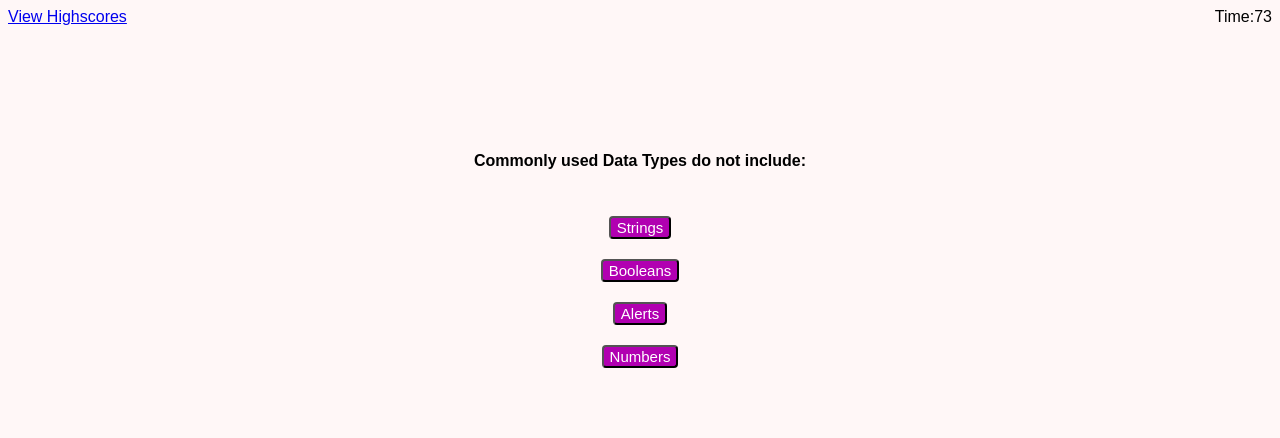
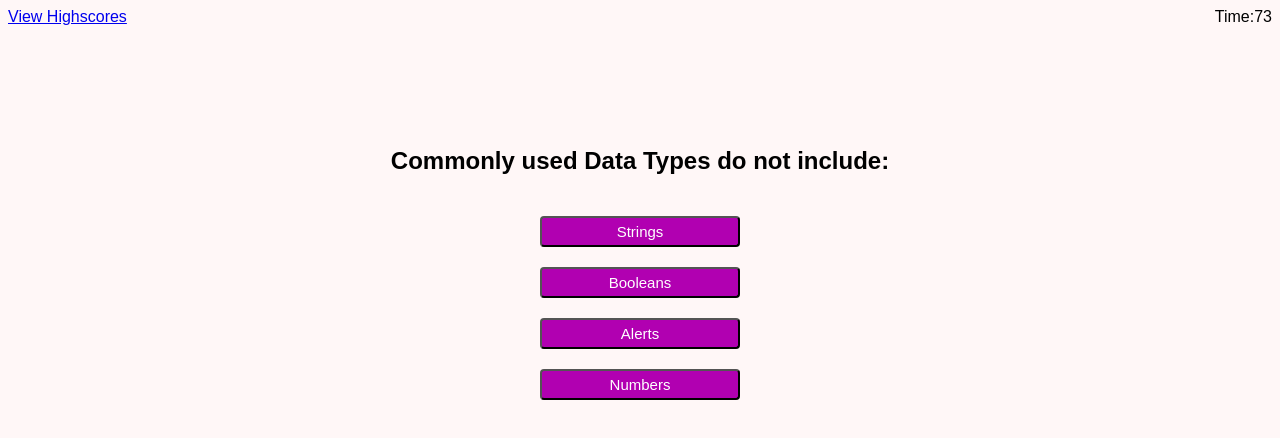
Before and after one commit to Tmaxey201/Coding-quiz-challenge, a plain HTML site: page index.html in a window 1280 px wide. Both pictures are taken after a click on the button "Start Quiz". Drawn offline with Linux system fonts and the light colour scheme.

Commit message:
adjusted styling for buttons of quiz page

```diff
--- a/assets/style.css
+++ b/assets/style.css
@@ -77,6 +77,21 @@ body {
     place-items: center;
 }
 
+#quizButton {
+    padding: 5px 50px 5px;
+    width: 200px;
+    font-size: 15px;
+    font-weight: 400;
+    font-family: Arial, Helvetica, sans-serif;
+    background-color: rgb(177, 0, 177);
+    color: white;
+    border-radius: 4px;
+    cursor: pointer;
+
+}
+
+
 .quiz {
     margin-top: 100px;
+    font-size: x-large;
 }
--- a/index.html
+++ b/index.html
@@ -55,19 +55,19 @@
      </div>
 
     <div class="buttons">
-        <button id="startButton">Strings</button>
+        <button id="quizButton">Strings</button>
             </div>
 
            <div class="buttons">
-            <button id="startButton">Booleans</button>
+            <button id="quizButton">Booleans</button>
                 </div>
 
            <div class="buttons">
-            <button id="startButton">Alerts</button>
+            <button id="quizButton">Alerts</button>
                 </div>
 
            <div class="buttons">
-            <button id="startButton">Numbers</button>
+            <button id="quizButton">Numbers</button>
                 </div>
 
 
```
Also changed, not shown: assets/script.js (+1 -9 lines).
